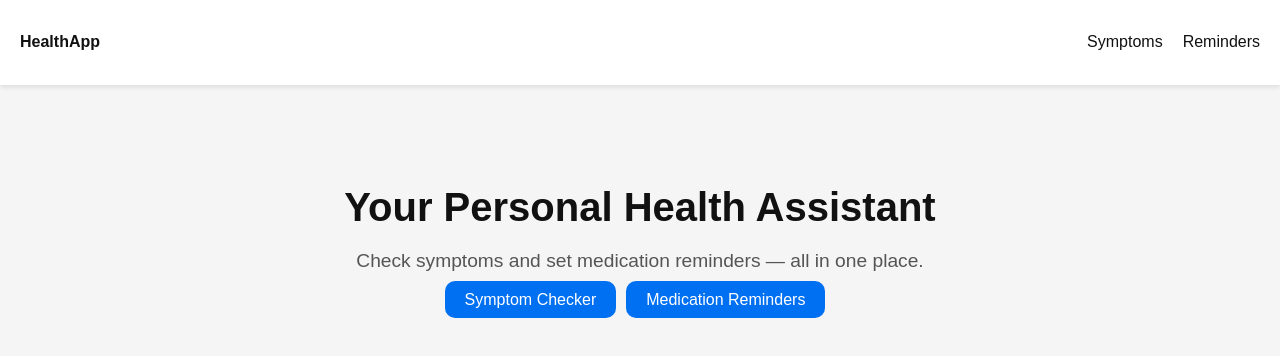
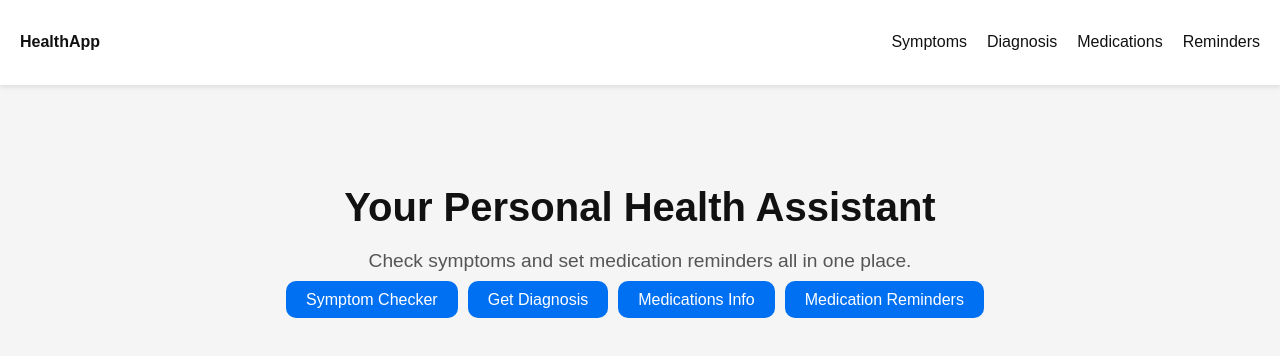
Before and after one commit to wysxgenesis/buildingblocs-project, a Next.js app in the folder my-app/: page / in a window 1280 px wide. Shown: the top 356 px of the page. Built offline with nearby package versions, Linux system fonts and the light colour scheme.

Commit message:
connected the different pages to the homepage

```diff
--- a/my-app/app/symptoms/diagnosis.jsx
+++ b/my-app/app/diagnosis/page.jsx
@@ -1,5 +1,7 @@
+"use client";
+
 import {useState} from 'react';
-import 'diagnosis.css'
+import '../../styles/diagnosis.css'
 export default function Diagnosis() {
     const [diagnosis, setDiagnosis] = useState('');
     const [list, setList] = useState([]);
--- a/my-app/app/symptoms/medications.jsx
+++ b/my-app/app/medications/page.jsx
@@ -1,5 +1,7 @@
+"use client";
+
 import {useState} from 'react';
-import "../styles/medications.css";
+import "../../styles/medications.css";
 
 export default function Medications() {
     const [medication, setMedication] = useState('');
--- a/my-app/app/page.tsx
+++ b/my-app/app/page.tsx
@@ -6,6 +6,8 @@ export default function Home() {
         <h1>HealthApp</h1>
         <div>
           <a href="/symptoms">Symptoms</a>
+          <a href="/diagnosis">Diagnosis</a>
+          <a href="/medications">Medications</a>
           <a href="/reminders">Reminders</a>
         </div>
       </nav>
@@ -13,9 +15,11 @@ export default function Home() {
       {/* body */}
       <main className="main">
         <h1>Your Personal Health Assistant</h1>
-        <p>Check symptoms and set medication reminders — all in one place.</p>
+        <p>Check symptoms and set medication reminders all in one place.</p>
         <div>
           <a href="/symptoms" className="button">Symptom Checker</a>
+          <a href="/diagnosis" className="button">Get Diagnosis</a>
+          <a href="/medications" className="button">Medications Info</a>
           <a href="/reminders" className="button">Medication Reminders</a>
         </div>
       </main>
--- a/my-app/app/symptoms/symptoms.jsx
+++ b/my-app/app/symptoms/page.jsx
@@ -1,5 +1,5 @@
 //pages/symptoms.js
-import '../styles/symptoms.css';
+import '../../styles/symptoms.css';
 export default function Symptoms() {
   return (
     <div className="p-6 bg-gray-100 symptoms-container">
--- a/my-app/app/symptoms/page.tsx
+++ /dev/null
@@ -1 +0,0 @@
-import '../styles/symptoms.css';
```
Also changed, not shown: my-app/styles/reminders.css (deleted).
